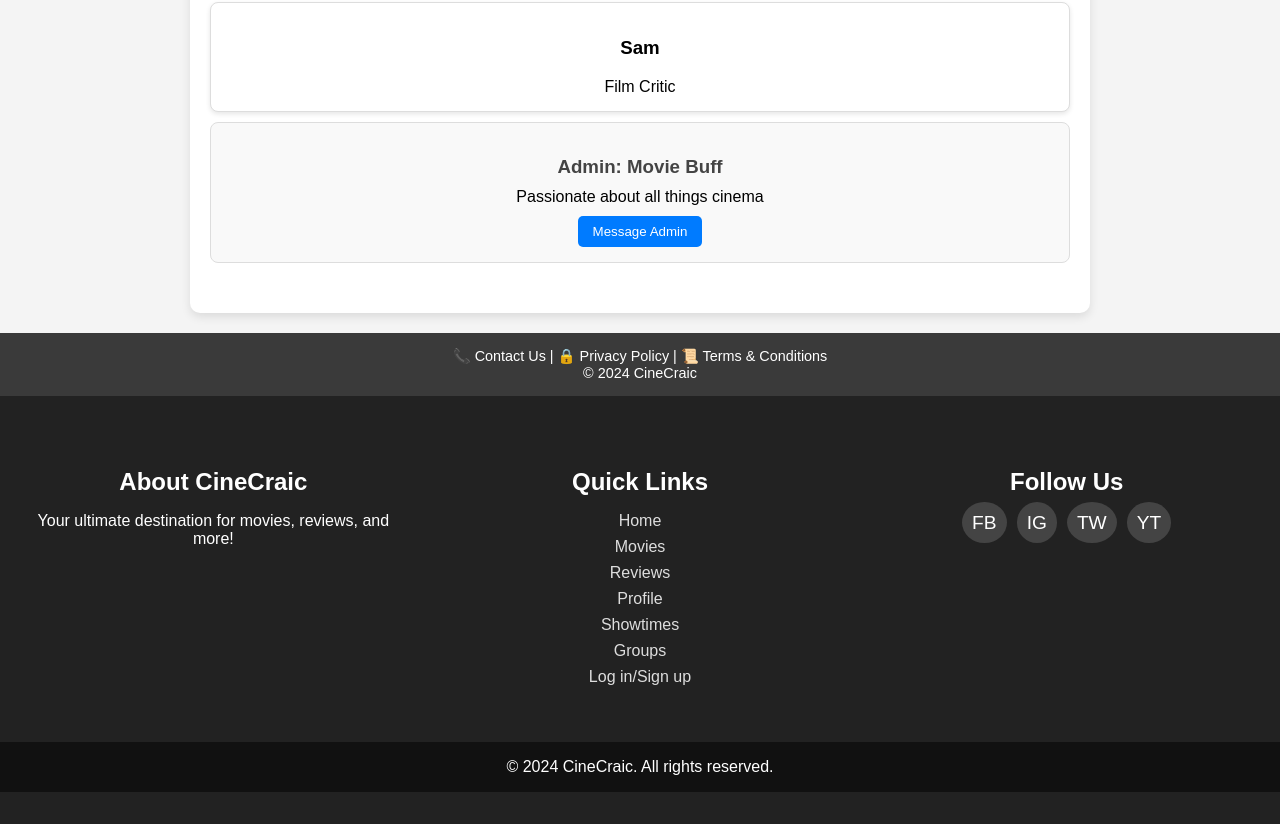
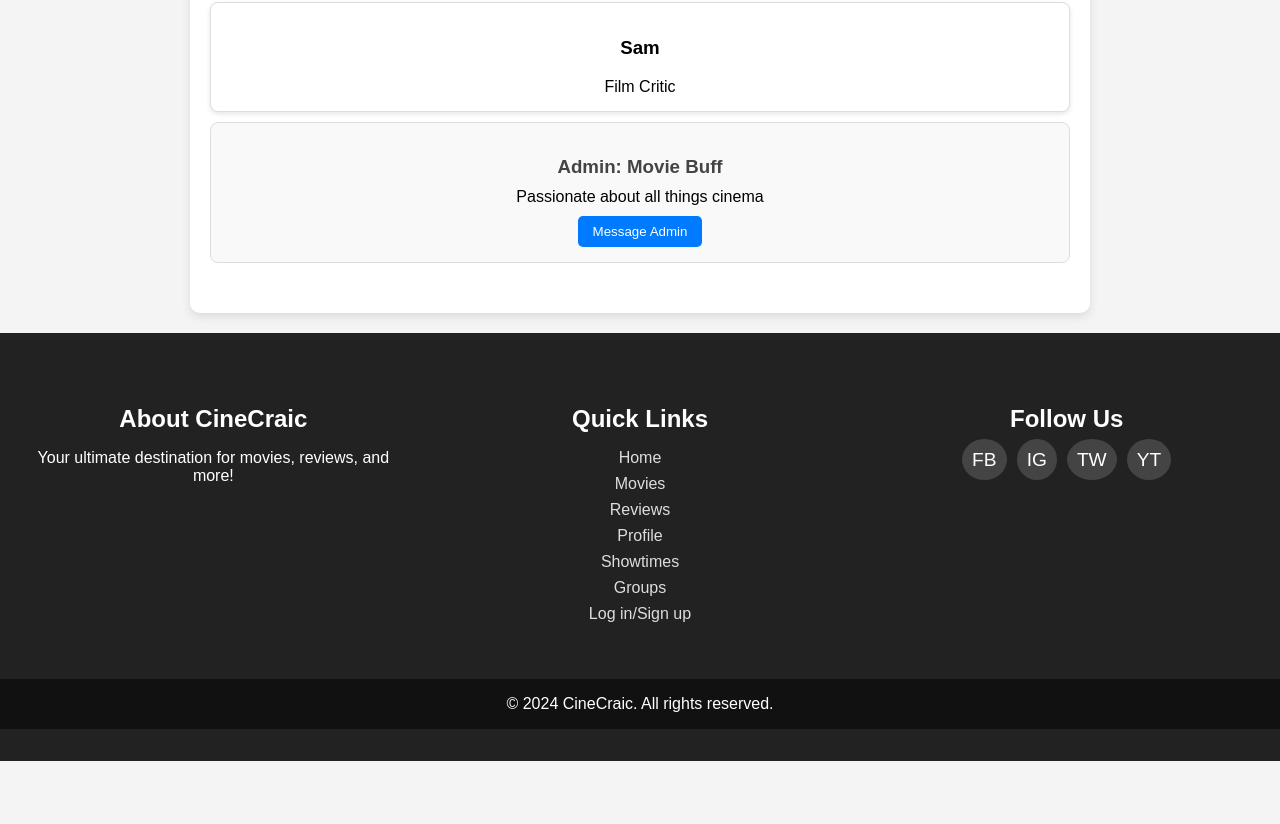
Before and after one commit to AdvancedProjectGroup5/main, a React (Create React App) app: page /groups in a window 1280 px wide. Shown: the part 2498-3322 px from the top of the page. After the commit the page ends 3259 px from the top, so only its background shows below. Built offline with nearby package versions, Linux system fonts and the light colour scheme.

Commit message:
Refactor Groups component layout by removing unnecessary whitespace and footer section

```diff
--- a/src/screens/Groups.js
+++ b/src/screens/Groups.js
@@ -135,10 +135,6 @@ const Groups = () => {
                 </div>
             </div>
 
-            <footer className="group-footer">
-                <p>📞 Contact Us | 🔒 Privacy Policy | 📜 Terms & Conditions</p>
-                <p>&copy; 2024 CineCraic</p>
-            </footer>
         </div>
     );
 };
```
